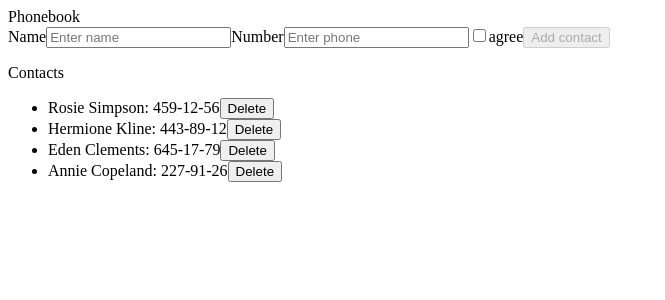
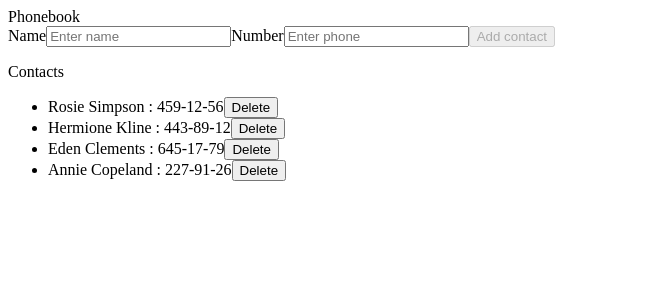
Before and after one commit to Misha-Vintoniak/goit-react-hw-02-phonebook, a React (Create React App) app: page / in a window 1280 px wide. Shown: the top 300 px of the page, without its empty margins (0-665 px from the left). Built offline with nearby package versions, Linux system fonts and the light colour scheme.

Commit message:
update contact

```diff
--- a/src/App.js
+++ b/src/App.js
@@ -15,27 +15,31 @@ class App extends Component {
     ],
     filter: '',
   };
-  formSubmitHandler = ({ name, number, licence }) => {
+
+  addContact = ({ name, number }) => {
     const contact = {
       id: shortid.generate(),
       name,
       number,
-      licence,
     };
+
     this.setState(prev => {
       return [...prev.contacts, contact];
     });
   };
-  onRemove = () => {
-    this.contact.remove();
+  onRemove = id => {
+    this.setState(contacts => contacts.id !== id);
   };
   render() {
     const { contacts } = this.state;
     return (
       <>
-        <Form onSubmit={this.formSubmitHandler}></Form>
+        <Form onSubmit={this.addContact}></Form>
         <div>
-          <Contact contacts={contacts}></Contact>
+          <Contact
+            renderContacts={contacts}
+            onDeleteContact={this.onRemove}
+          ></Contact>
         </div>
       </>
     );
--- a/src/Contacts/Contacts.js
+++ b/src/Contacts/Contacts.js
@@ -1,17 +1,17 @@
 // import { number } from 'prop-types';
 
-const Contacts = ({ contacts, onRemove }) => {
+const Contacts = ({ renderContacts, onDeleteContact }) => {
   return (
     <div>
       <p> Contacts</p>
       <ul>
-        {contacts.map(({ name, number, id }) => {
+        {renderContacts.map(({ name, number, id }) => {
           return (
             <li key={id}>
               <span>
-                {name}: {number}
+                {name} : {number}
               </span>
-              <button onClick={() => onRemove(id)}>Delete</button>
+              <button onClick={() => onDeleteContact(id)}>Delete</button>
             </li>
           );
         })}
--- a/src/Form/Form.js
+++ b/src/Form/Form.js
@@ -5,7 +5,6 @@ class Form extends Component {
   state = {
     name: '',
     number: '',
-    licence: false,
   };
 
   nameInputId = shortid.generate();
@@ -15,9 +14,7 @@ class Form extends Component {
     const { name, value } = e.currentTarget;
     this.setState({ [name]: value });
   };
-  onChekedLicence = e => {
-    this.setState({ licence: e.currentTarget.checked });
-  };
+
   onSubmit = e => {
     e.preventDefault();
     console.log(this.state);
@@ -25,10 +22,11 @@ class Form extends Component {
     this.reset();
   };
   reset = () => {
-    this.setState({ name: '', number: '', licence: false });
+    this.setState({ name: '', number: '' });
   };
 
   render() {
+    const { name, number } = this.state;
     return (
       <form onSubmit={this.onSubmit}>
         <div>Phonebook</div>
@@ -39,7 +37,7 @@ class Form extends Component {
               type="text"
               name="name"
               placeholder="Enter name"
-              value={this.state.name}
+              value={name}
               onChange={this.onChange}
               id={this.nameInputId}
             />
@@ -51,20 +49,11 @@ class Form extends Component {
               name="number"
               placeholder="Enter phone"
               onChange={this.onChange}
-              value={this.state.number}
+              value={number}
               id={this.numberInputId}
             />
           </label>
-          <label htmlFor="">
-            <input
-              type="checkbox"
-              name="licence"
-              checked={this.state.licence}
-              onChange={this.onChekedLicence}
-            />
-            agree
-          </label>
-          <button type="submit" disabled={!this.state.licence}>
+          <button type="submit" disabled={name === '' && number === ''}>
             Add contact
           </button>
 
```
Also changed, not shown: src/ContactsItem/ContactsItem.js (deleted, +0 -25 lines).
